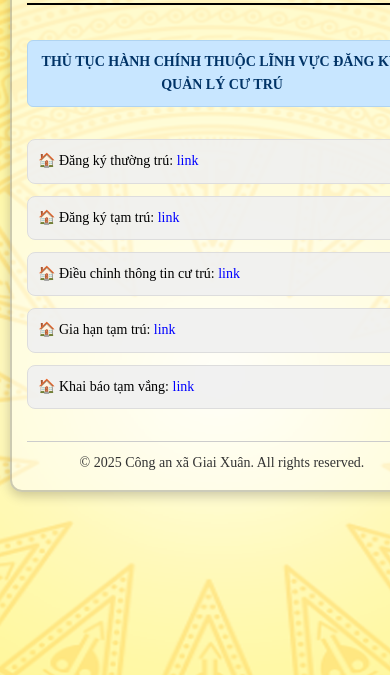
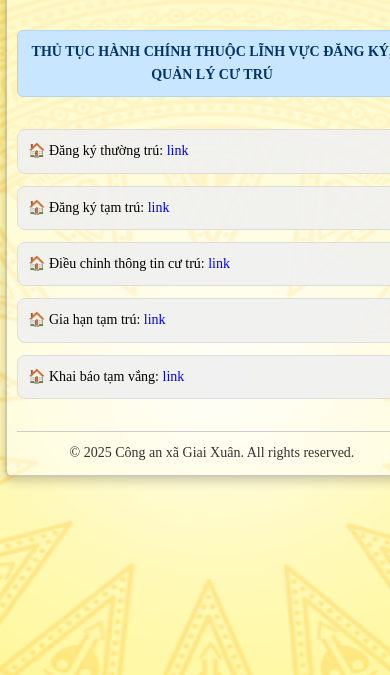
Before and after one commit to conganxagiaixuan/tthc, a plain HTML site: page dang-ky-quan-ly-cu-tru.html in a window 390 px wide. Shown: the part 169-844 px from the top of the page. Drawn offline with Linux system fonts and the light colour scheme.

Commit message:
Update dang-ky-quan-ly-cu-tru.html

```diff
--- a/dang-ky-quan-ly-cu-tru.html
+++ b/dang-ky-quan-ly-cu-tru.html
@@ -92,11 +92,12 @@
       color: #333;
     }
 
-    /* Responsive */
+    /* Responsive Tablet */
     @media (max-width: 768px) {
       .container {
         margin: 10px;
         padding: 15px;
+        border-radius: 8px;
       }
       .header img {
         max-width: 130px;
@@ -114,7 +115,13 @@
       }
     }
 
+    /* Responsive Mobile */
     @media (max-width: 480px) {
+      .container {
+        margin: 5px;
+        padding: 10px;
+        border-radius: 6px;
+      }
       .header img {
         max-width: 100px;
       }
```
